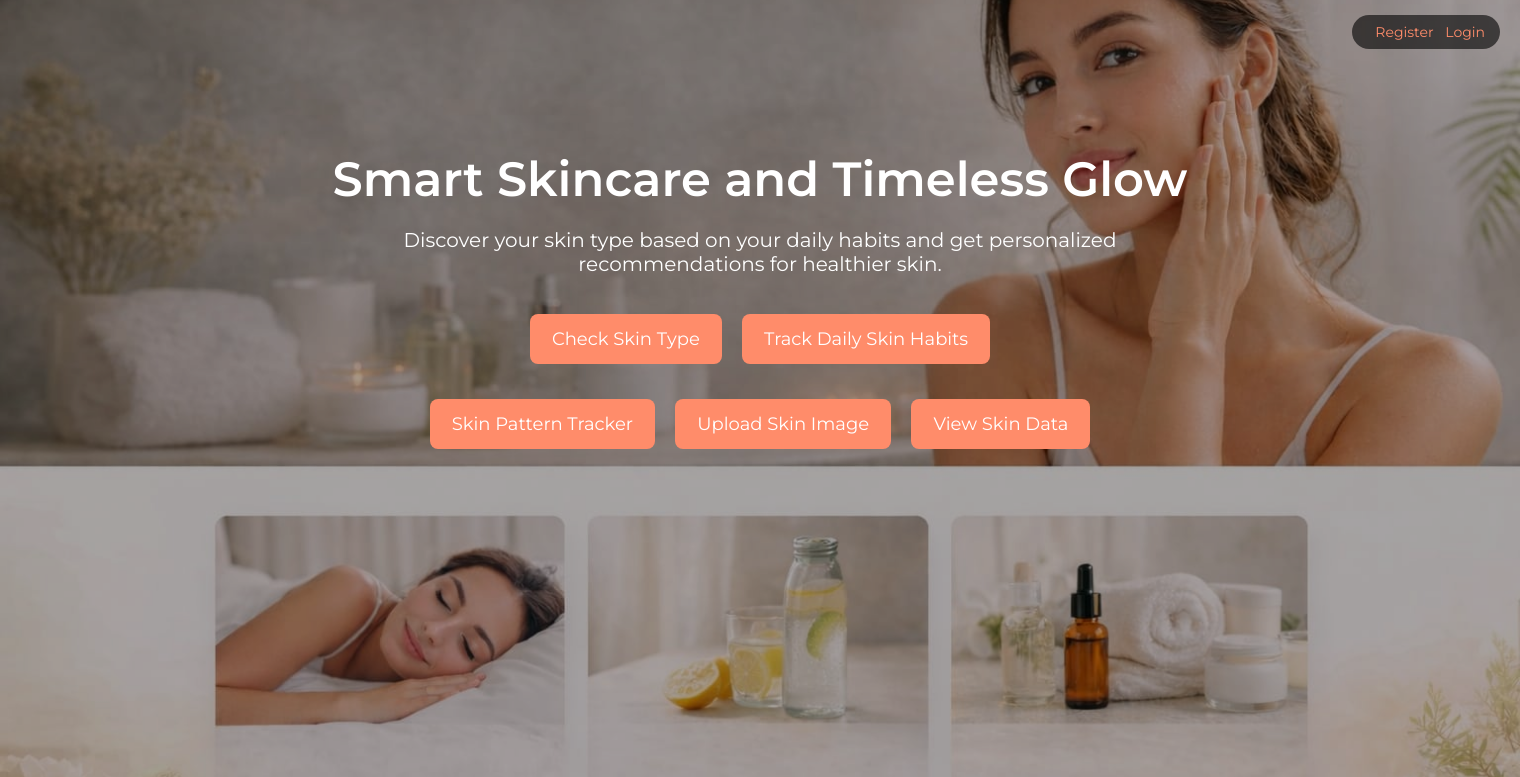
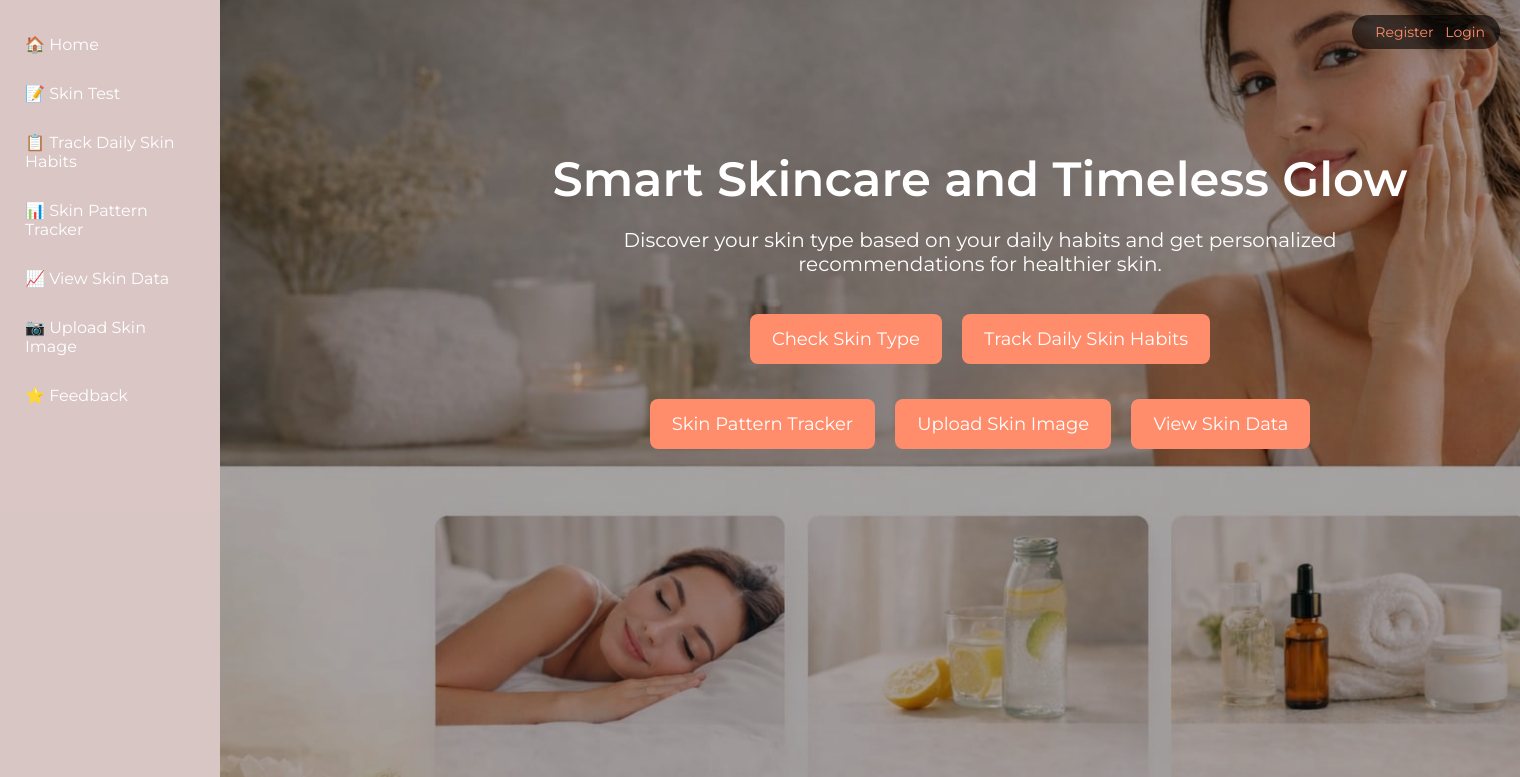
Before and after one commit to aswathysalikumar28-lang/skin_ai_project, a Flask app: page / in a window 1520 px wide; the page is wider, and only the part inside the window is pictured. Shown: the top 777 px of that part. Run offline with Flask 3, Linux system fonts and the light colour scheme; parts of the project's set-up code (start-up, migrations or seed data) failed here and were passed over.

Commit message:
Added user profile sidebar and new features

```diff
--- a/app.py
+++ b/app.py
@@ -119,6 +119,7 @@ def login():
 
         if user and user["password"] == password:
             session["user"] = user["username"]
+            session["email"] = user["email"]   # ADDED (to show email in sidebar)
             return redirect("/")
         else:
             flash("Invalid username or password")
@@ -166,6 +167,12 @@ def reset_password():
 def logout():
     session.pop("user", None)
     return redirect("/login")
+
+@app.route("/")
+def home():
+    user = session.get("user")
+    email = session.get("email")
+    return render_template("index.html", user=user, email=email)
 
 
 @app.route("/profile")
--- a/templates/index.html
+++ b/templates/index.html
@@ -50,6 +50,7 @@
             height: 100vh;
             width: 100%;
             position: relative;
+            margin-left:220px;
         }
 
         .hero-overlay {
@@ -104,6 +105,7 @@
             padding: 60px 20px;
             background-color: #fff;
             flex-wrap: wrap;
+            margin-left:220px;
         }
 
         .feature {
@@ -139,12 +141,106 @@
             .features {
                 flex-direction: column;
                 align-items: center;
+                margin-left:0;
             }
+
+            .hero{
+                margin-left:0;
+            }
+        }
+
+        /* SIDEBAR */
+        .sidebar{
+            position: fixed;
+            left: 0;
+            top: 0;
+            width: 220px;
+            height: 100%;
+            background: hwb(0 71% 20% / 0.749);
+            padding-top: 20px;
+            z-index:1000;
+        }
+
+        .sidebar a{
+            display: block;
+            color: white;
+            padding: 15px 25px;
+            text-decoration: none;
+            font-size: 16px;
+        }
+
+        .sidebar a:hover{
+            background: #ff6a4d;
+        }
+
+        /* USER PROFILE IN SIDEBAR (ADDED) */
+        .sidebar-user{
+            text-align:center;
+            color:white;
+            margin-bottom:20px;
+            padding-bottom:15px;
+            border-bottom:1px solid rgba(255,255,255,0.3);
+        }
+
+        .sidebar-user .avatar{
+            width:60px;
+            height:60px;
+            border-radius:50%;
+            background:#ff8c6a;
+            display:flex;
+            align-items:center;
+            justify-content:center;
+            font-size:24px;
+            margin:auto;
+            margin-bottom:8px;
+        }
+
+        .sidebar-user .name{
+            font-weight:600;
+            font-size:15px;
+        }
+
+        .sidebar-user .email{
+            font-size:12px;
+            opacity:0.8;
+        }
+
+        /* MOVE MAIN CONTENT */
+        .result-box{
+            margin-left: 240px;
         }
     </style>
 </head>
 
 <body>
+
+<!-- SIDEBAR (ADDED) -->
+<div class="sidebar">
+{% if user %}
+<div class="sidebar-profile">
+    <strong>{{ user }}</strong><br>
+    <small>{{ email }}</small>
+</div>
+{% endif %}
+    <!-- USER PROFILE SECTION (ADDED) -->
+    {% if user %}
+    <div class="sidebar-user">
+        <div class="avatar">
+            {{ user[0]|upper }}
+        </div>
+        <div class="name">{{ user }}</div>
+        <div class="email">{{ email }}</div>
+    </div>
+    {% endif %}
+
+    <a href="/">🏠 Home</a>
+    <a href="/questionnaire">📝 Skin Test</a>
+    <a href="/habits">📋 Track Daily Skin Habits</a>
+    <a href="/skin_pattern">📊 Skin Pattern Tracker</a>
+    <a href="/view_skin_data">📈 View Skin Data</a>
+    <a href="/upload_skin">📷 Upload Skin Image</a>
+    <a href="/feedback">⭐ Feedback</a>
+</div>
 
 <!-- USER LOGIN PANEL -->
 <div class="user-panel">
@@ -207,6 +303,7 @@
     </div>
 
 </section>
+
 <!-- Footer at the end of the page -->
 <footer style="
     margin-top:50px;
@@ -215,6 +312,7 @@
     color:#666;
     padding:15px 0;
     background:#f8f9fa;
+    margin-left:220px;
 ">
     <a href="/privacy_policy" style="color:#17a2b8; text-decoration:none; margin-right:10px;">Privacy Policy</a>
     <a href="/terms" style="color:#17a2b8; text-decoration:none;">Terms & Conditions</a>
```
Also changed, not shown: userdb.db.
